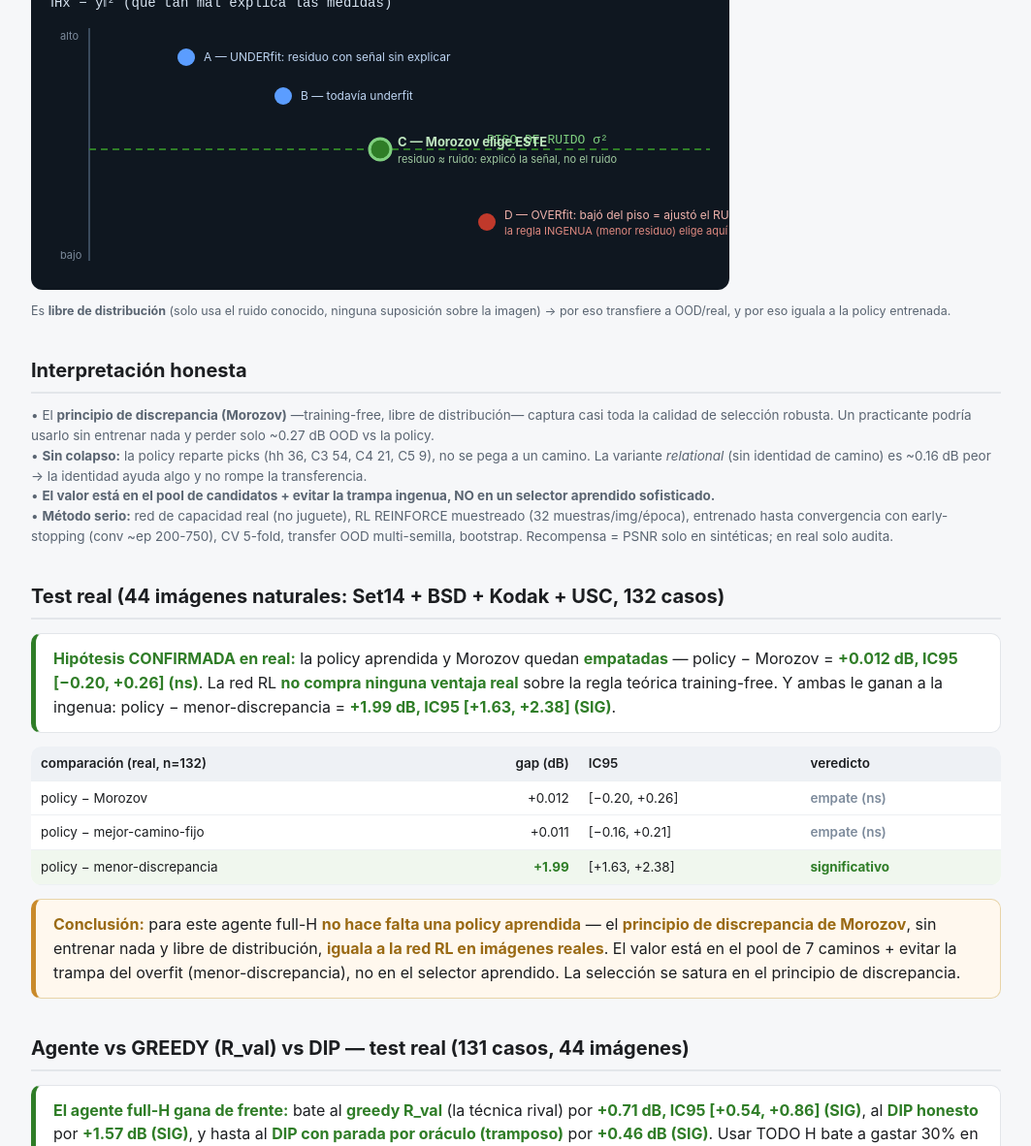
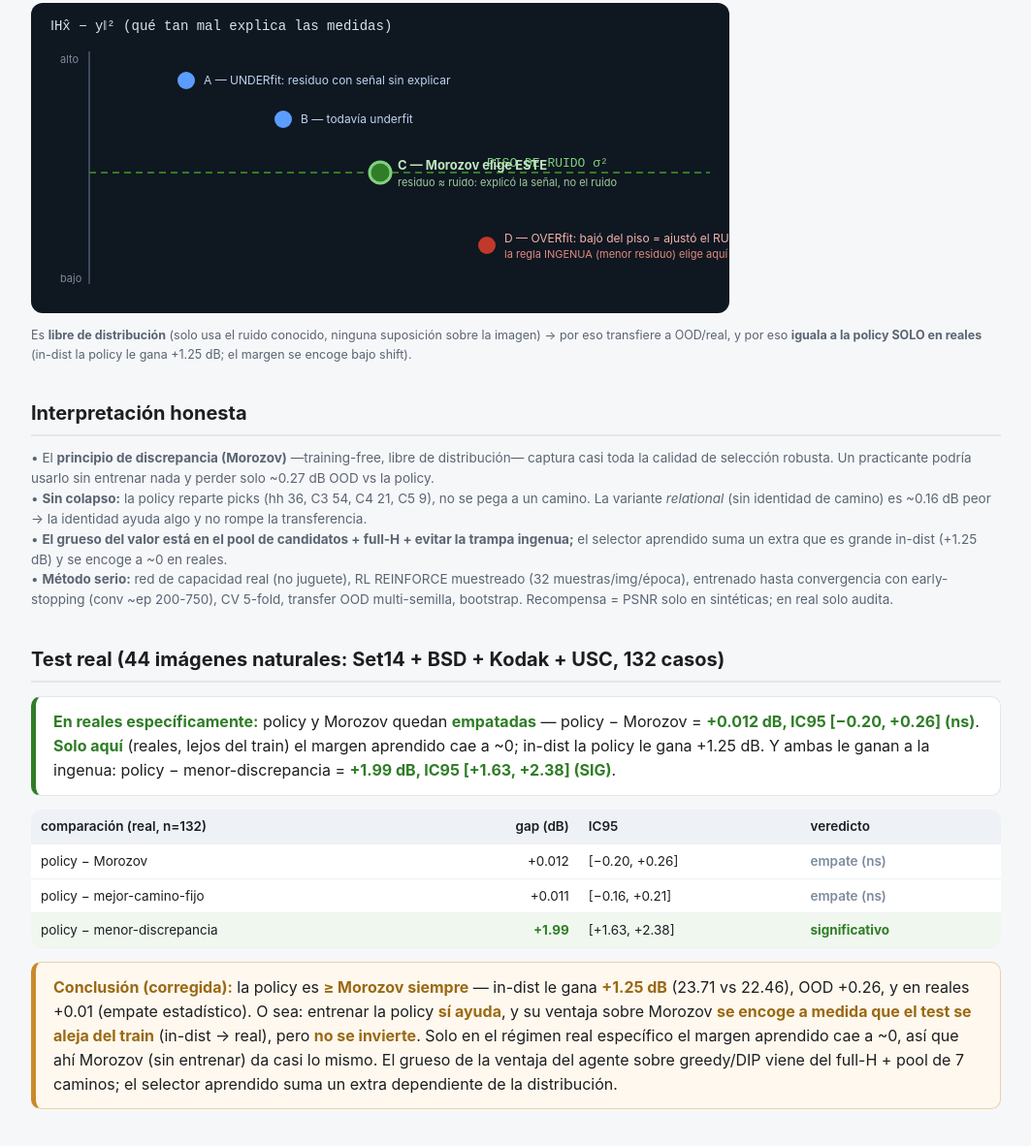
Before and after one commit to henarfu/deepagent-results, a plain HTML site: page policy-fullH.html in a window 1280 px wide. Shown: the part 1718-2900 px from the top of the page at 97% size, without its empty margins (108-1171 px from the left). Drawn offline with nearby package versions, Linux system fonts and the light colour scheme.

Commit message:
Corrige framing Morozov: policy >= Morozov siempre (in-dist +1.25dB), margen se encoge no se evapora; empate solo en reales

```diff
--- a/policy-fullH.html
+++ b/policy-fullH.html
@@ -48,7 +48,7 @@ canvas{background:#fff;border:1px solid #e3e6ea;border-radius:12px;padding:10px;
 
 <h2>Veredicto — escéptico primero</h2>
 <div class="confirm"><b>SÍ se confirma (significativo):</b> los inputs inteligentes le ganan rotundamente a la regla ingenua "elegir el de menor residuo". OOD: <b>+2.04 dB, IC95 [+1.57, +2.54]</b>. En full-H el de menor discrepancia es el sobreajustado (ajustó ruido); la policy y Morozov lo evitan. La tesis central se sostiene.</div>
-<div class="null"><b>NO se sostiene:</b> la policy aprendida <b>no</b> le gana de forma significativa a la regla teórica (Morozov) ni al mejor-camino-fijo bajo cambio de distribución. policy − Morozov OOD = <b>+0.32 dB, IC95 [−0.05, +0.71] (ns)</b>; policy − mejor-camino = +0.24 dB (ns). La ventaja in-dist (~+1.1 dB) <b>se evapora bajo el shift</b>. La selección <b>se satura en el principio de discrepancia</b>.</div>
+<div class="null"><b>Matiz (no "se evapora", se ENCOGE):</b> la policy <b>le gana a Morozov +1.25 dB in-dist</b> (23.71 vs 22.46) — NO son iguales. Ese margen se <b>encoge</b> bajo cambio de distribución (OOD +0.26, real +0.01) pero <b>no se invierte</b>: la policy es ≥ Morozov siempre. En OOD/real el margen deja de ser significativo (policy − Morozov OOD +0.32, IC95 [−0.05, +0.71], ns), así que ahí Morozov sin entrenar rinde casi igual — pero el beneficio de entrenar se cobra cuando el test se parece al train.</div>
 
 <h2>Bootstrap CI95 — gaps en OOD (policy full)</h2>
 <table>
@@ -84,25 +84,25 @@ canvas{background:#fff;border:1px solid #e3e6ea;border-radius:12px;padding:10px;
   <text x="488" y="247" fill="#f0b3ac" font-size="12">D — OVERfit: bajó del piso = ajustó el RUIDO</text>
   <text x="488" y="263" fill="#e08a80" font-size="11">la regla INGENUA (menor residuo) elige aquí → peor</text>
 </svg>
-<div class="note">Es <b>libre de distribución</b> (solo usa el ruido conocido, ninguna suposición sobre la imagen) → por eso transfiere a OOD/real, y por eso iguala a la policy entrenada.</div>
+<div class="note">Es <b>libre de distribución</b> (solo usa el ruido conocido, ninguna suposición sobre la imagen) → por eso transfiere a OOD/real, y por eso <b>iguala a la policy SOLO en reales</b> (in-dist la policy le gana +1.25 dB; el margen se encoge bajo shift).</div>
 
 <h2>Interpretación honesta</h2>
 <div class="note" style="font-size:13.5px">
 &bull; El <b>principio de discrepancia (Morozov)</b> —training-free, libre de distribución— captura casi toda la calidad de selección robusta. Un practicante podría usarlo sin entrenar nada y perder solo ~0.27 dB OOD vs la policy.<br>
 &bull; <b>Sin colapso:</b> la policy reparte picks (hh 36, C3 54, C4 21, C5 9), no se pega a un camino. La variante <i>relational</i> (sin identidad de camino) es ~0.16 dB peor → la identidad ayuda algo y no rompe la transferencia.<br>
-&bull; <b>El valor está en el pool de candidatos + evitar la trampa ingenua, NO en un selector aprendido sofisticado.</b><br>
+&bull; <b>El grueso del valor está en el pool de candidatos + full-H + evitar la trampa ingenua;</b> el selector aprendido suma un extra que es grande in-dist (+1.25 dB) y se encoge a ~0 en reales.<br>
 &bull; <b>Método serio:</b> red de capacidad real (no juguete), RL REINFORCE muestreado (32 muestras/img/época), entrenado hasta convergencia con early-stopping (conv ~ep 200-750), CV 5-fold, transfer OOD multi-semilla, bootstrap. Recompensa = PSNR solo en sintéticas; en real solo audita.
 </div>
 
 <h2 id="realsec">Test real (44 imágenes naturales: Set14 + BSD + Kodak + USC, 132 casos)</h2>
-<div class="confirm"><b>Hipótesis CONFIRMADA en real:</b> la policy aprendida y Morozov quedan <b>empatadas</b> — policy − Morozov = <b>+0.012 dB, IC95 [−0.20, +0.26] (ns)</b>. La red RL <b>no compra ninguna ventaja real</b> sobre la regla teórica training-free. Y ambas le ganan a la ingenua: policy − menor-discrepancia = <b>+1.99 dB, IC95 [+1.63, +2.38] (SIG)</b>.</div>
+<div class="confirm"><b>En reales específicamente:</b> policy y Morozov quedan <b>empatadas</b> — policy − Morozov = <b>+0.012 dB, IC95 [−0.20, +0.26] (ns)</b>. <b>Solo aquí</b> (reales, lejos del train) el margen aprendido cae a ~0; in-dist la policy le gana +1.25 dB. Y ambas le ganan a la ingenua: policy − menor-discrepancia = <b>+1.99 dB, IC95 [+1.63, +2.38] (SIG)</b>.</div>
 <table>
 <tr><th class="l">comparación (real, n=132)</th><th>gap (dB)</th><th class="l">IC95</th><th class="l">veredicto</th></tr>
 <tr><td class="l">policy − Morozov</td><td>+0.012</td><td class="l">[−0.20, +0.26]</td><td class="l ns">empate (ns)</td></tr>
 <tr><td class="l">policy − mejor-camino-fijo</td><td>+0.011</td><td class="l">[−0.16, +0.21]</td><td class="l ns">empate (ns)</td></tr>
 <tr class="win"><td class="l">policy − menor-discrepancia</td><td class="pos">+1.99</td><td class="l">[+1.63, +2.38]</td><td class="l pos">significativo</td></tr>
 </table>
-<div class="null" style="margin-top:14px"><b>Conclusión:</b> para este agente full-H <b>no hace falta una policy aprendida</b> — el <b>principio de discrepancia de Morozov</b>, sin entrenar nada y libre de distribución, <b>iguala a la red RL en imágenes reales</b>. El valor está en el pool de 7 caminos + evitar la trampa del overfit (menor-discrepancia), no en el selector aprendido. La selección se satura en el principio de discrepancia.</div>
+<div class="null" style="margin-top:14px"><b>Conclusión (corregida):</b> la policy es <b>≥ Morozov siempre</b> — in-dist le gana <b>+1.25 dB</b> (23.71 vs 22.46), OOD +0.26, y en reales +0.01 (empate estadístico). O sea: entrenar la policy <b>sí ayuda</b>, y su ventaja sobre Morozov <b>se encoge a medida que el test se aleja del train</b> (in-dist → real), pero <b>no se invierte</b>. Solo en el régimen real específico el margen aprendido cae a ~0, así que ahí Morozov (sin entrenar) da casi lo mismo. El grueso de la ventaja del agente sobre greedy/DIP viene del full-H + pool de 7 caminos; el selector aprendido suma un extra dependiente de la distribución.</div>
 
 <h2>Agente vs GREEDY (R_val) vs DIP — test real (131 casos, 44 imágenes)</h2>
 <div class="confirm"><b>El agente full-H gana de frente:</b> bate al <b>greedy R_val</b> (la técnica rival) por <b>+0.71 dB, IC95 [+0.54, +0.86] (SIG)</b>, al <b>DIP honesto</b> por <b>+1.57 dB (SIG)</b>, y hasta al <b>DIP con parada por oráculo (tramposo)</b> por <b>+0.46 dB (SIG)</b>. Usar TODO H bate a gastar 30% en holdout (greedy) y a un solo DIP.</div>
```
